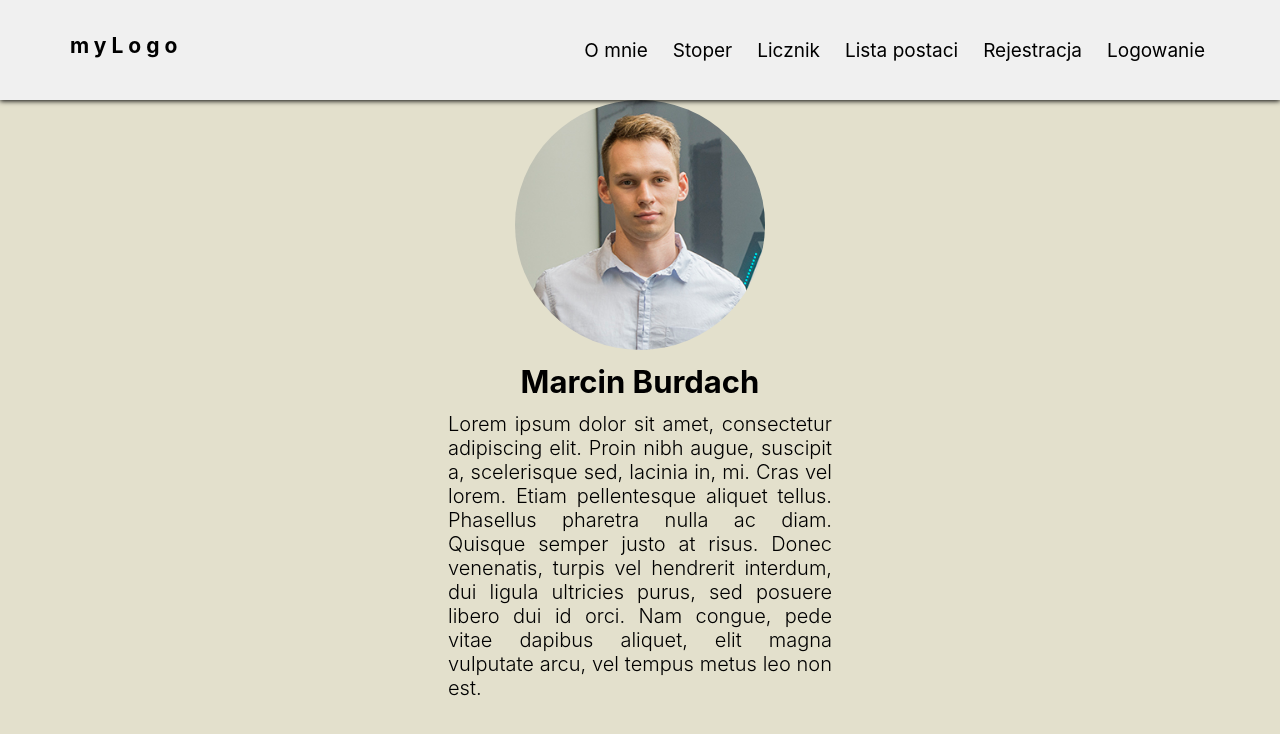
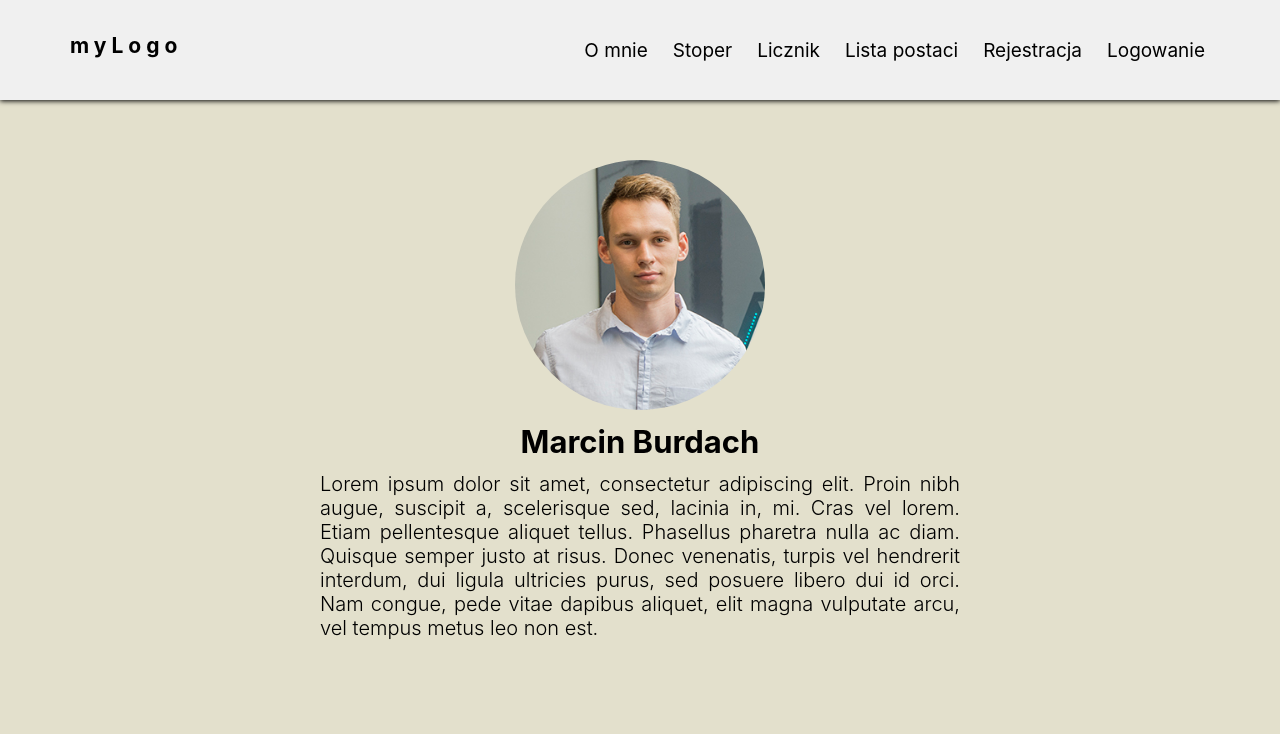
Before and after one commit to Mentor24/react-project, a React (Create React App) app: page /AboutMe in a window 1280 px wide. Shown: the top 734 px of the page. Built offline with nearby package versions, Linux system fonts and the light colour scheme.

Commit message:
changes_v4.2

```diff
--- a/src/components/AboutMeComponent.js
+++ b/src/components/AboutMeComponent.js
@@ -28,6 +28,14 @@ Description: styled.span`
     font-weight: 300;
     text-align: justify;
     width: 30%;
+
+    @media screen and (max-height: 900px){
+        width: 40%;
+    }
+
+    @media screen and (max-height: 800px){
+        width: 50%;
+    }
 `,
 }
 
```
